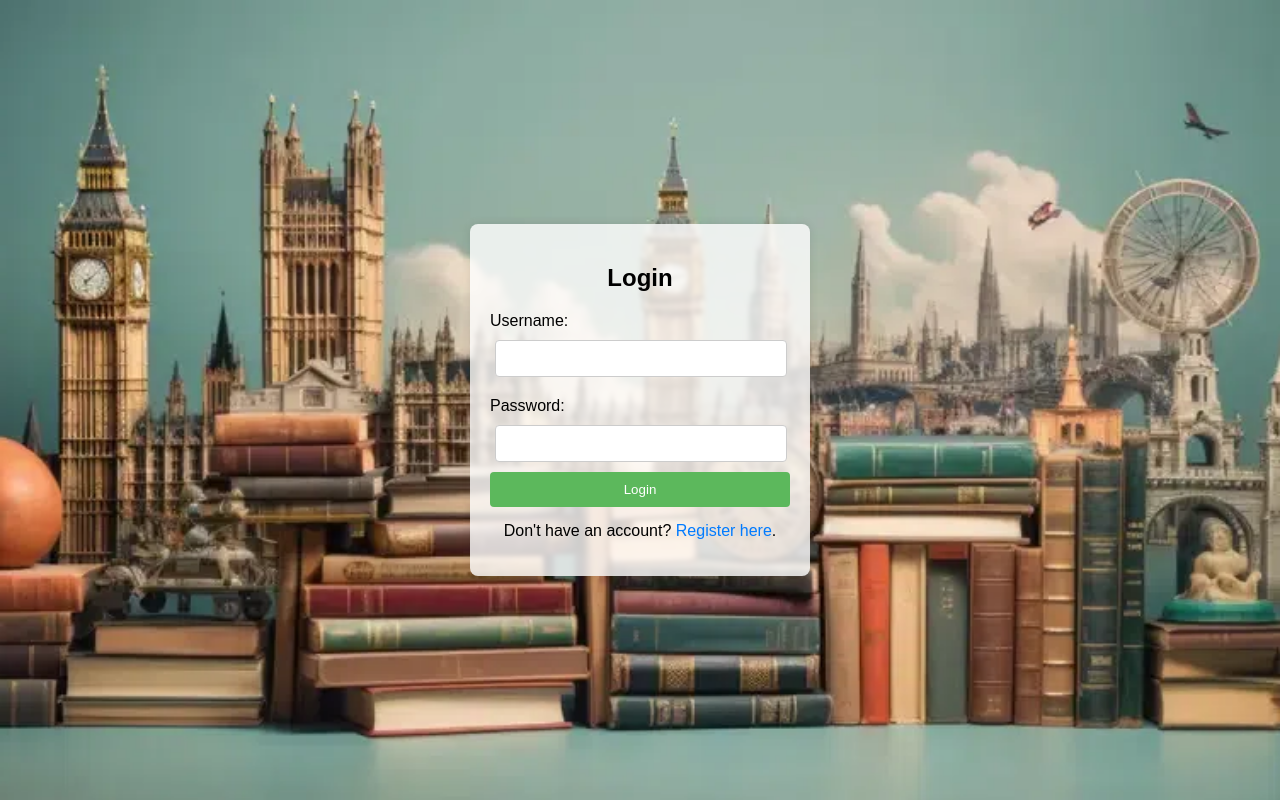
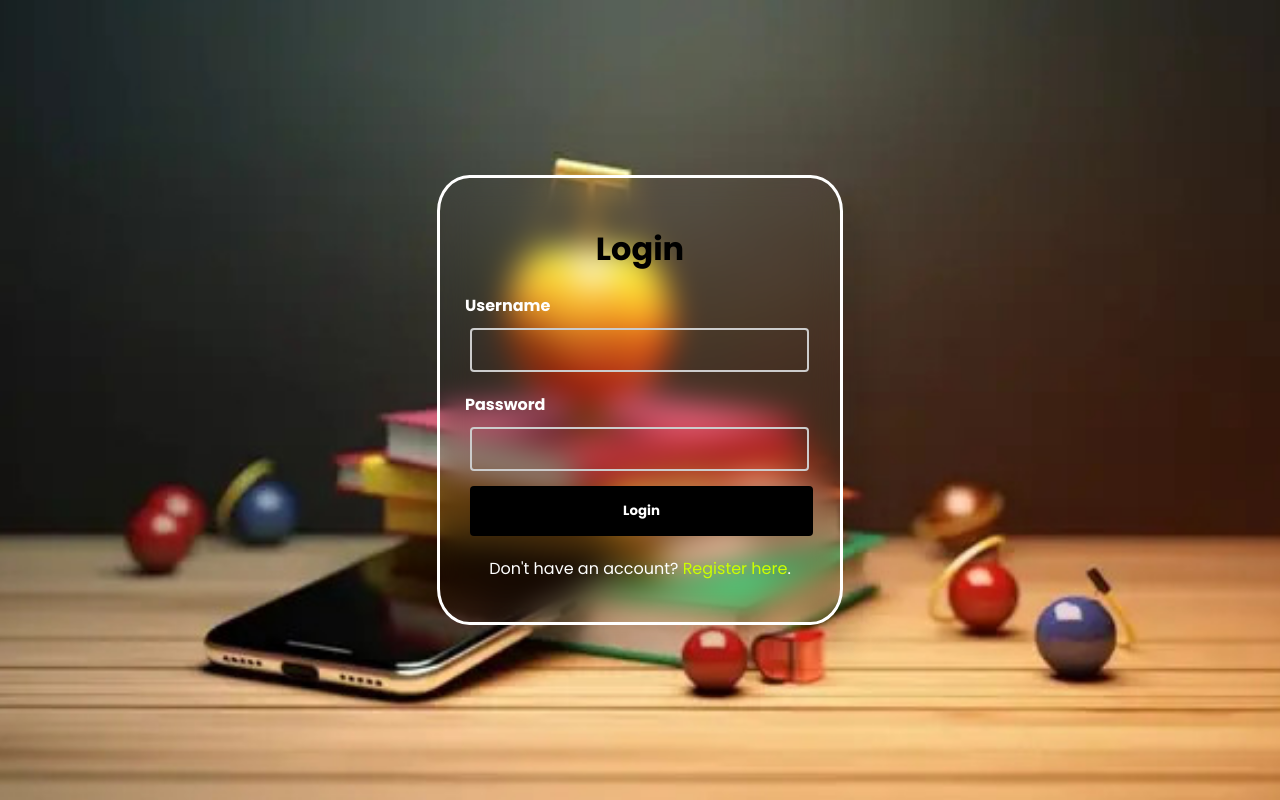
Before and after one commit to aditya95-pixel/hackheritage24, a Flask app: page /login in a window 1280 px wide. Run offline with Flask 3, Linux system fonts and the light colour scheme; parts of the project's set-up code (start-up, migrations or seed data) failed here and were passed over.

Commit message:
Update login.html

```diff
--- a/HackHeritage/templates/login.html
+++ b/HackHeritage/templates/login.html
@@ -3,35 +3,43 @@
 <head>
     <title>Login</title>
     <style>
+     @import url('https://fonts.googleapis.com/css2?family=Poppins:wght@100;200;300;400;500;600;700;800;900&display=swap');
+        *{
+            font-family:'Poppins' ,sans-serif;
+        }
         body {
-            font-family: Arial, sans-serif;
             background-color: #f4f4f4;
             display: flex;
             justify-content: center;
             align-items: center;
             height: 100vh;
             margin: 0;
-            background-image: url('/static/img.png');
+            background-image: url('/static/img_1.png');
             background-size: cover; /* Cover the entire page */
             background-position: center; /* Center the image */
             background-repeat: no-repeat; /* No repeat */
         }
         form {
-            background-color: rgba(255, 255, 255, 0.8); /* White with 80% opacity */
-            padding: 20px;
-            border-radius: 8px;
-            box-shadow: 0px 0px 10px rgba(0, 0, 0, 0.1);
-            width: 300px;
-            backdrop-filter: blur(2px); /* Apply blur to the background */
+            color:white;
+            background-color:transparent;
+            border:solid white;/* White with 80% opacity */
+            position: relative;
+            padding: 25px 25px;
+            border-radius: 8%;
+            box-shadow: 25px 25px 25px rgba(0, 0, 0, 0.1);
+            width: 350px;
+            backdrop-filter: blur(15px); /* Apply blur to the background */
             -webkit-backdrop-filter: blur(10px); /* Safari support */
         }
-        h2 {
+        h1 {
+            color:black;
             text-align: center;
             margin-bottom: 20px;
         }
         label {
             display: block;
             margin: 10px 0 5px;
+            font-weight: bold;
         }
         input[type="text"], input[type="password"] {
             width: 90%;
@@ -39,26 +47,32 @@
             margin:5px;
             margin-bottom: 10px;
             border-radius: 4px;
-            border: 1px solid #ccc;
+            background-color: transparent;
+            border: 2px solid #ccc;
+            color:white;
         }
         button {
-            width: 100%;
-            padding: 10px;
-            background-color: #5cb85c;
-            color: white;
+            width: 98%;
+            margin:5px;
+            padding: 15px;
+            background-color:black;
+            color:white;
+            font-weight: bold;
             border: none;
             border-radius: 4px;
             cursor: pointer;
         }
         button:hover {
-            background-color: #4cae4c;
+            background-color: white;
+            color:black;
+            transition: 0.5s;
         }
         p {
             text-align: center;
             margin-top: 15px;
         }
         a {
-            color: #007bff;
+            color: rgb(204, 255, 0);
             text-decoration: none;
         }
         a:hover {
@@ -73,10 +87,10 @@
 </head>
 <body>
     <form method="POST" action="{{ url_for('login') }}">
-        <h2>Login</h2>
-        <label>Username:</label>
+        <h1>Login</h1>
+        <label>Username</label>
         <input type="text" name="username" required><br>
-        <label>Password:</label>
+        <label>Password</label>
         <input type="password" name="password" required><br>
         <button type="submit">Login</button>
         <p>Don't have an account? <a href="{{ url_for('register') }}">Register here</a>.</p>
```
